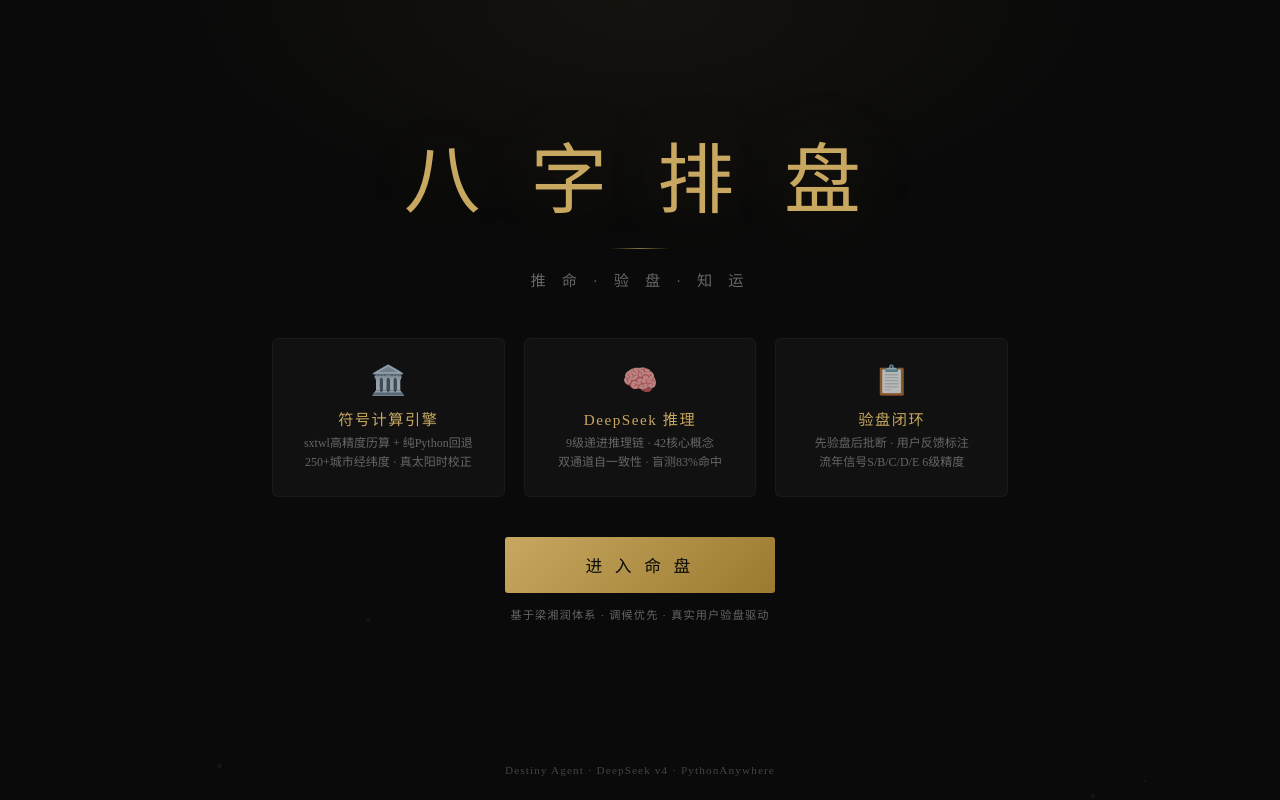
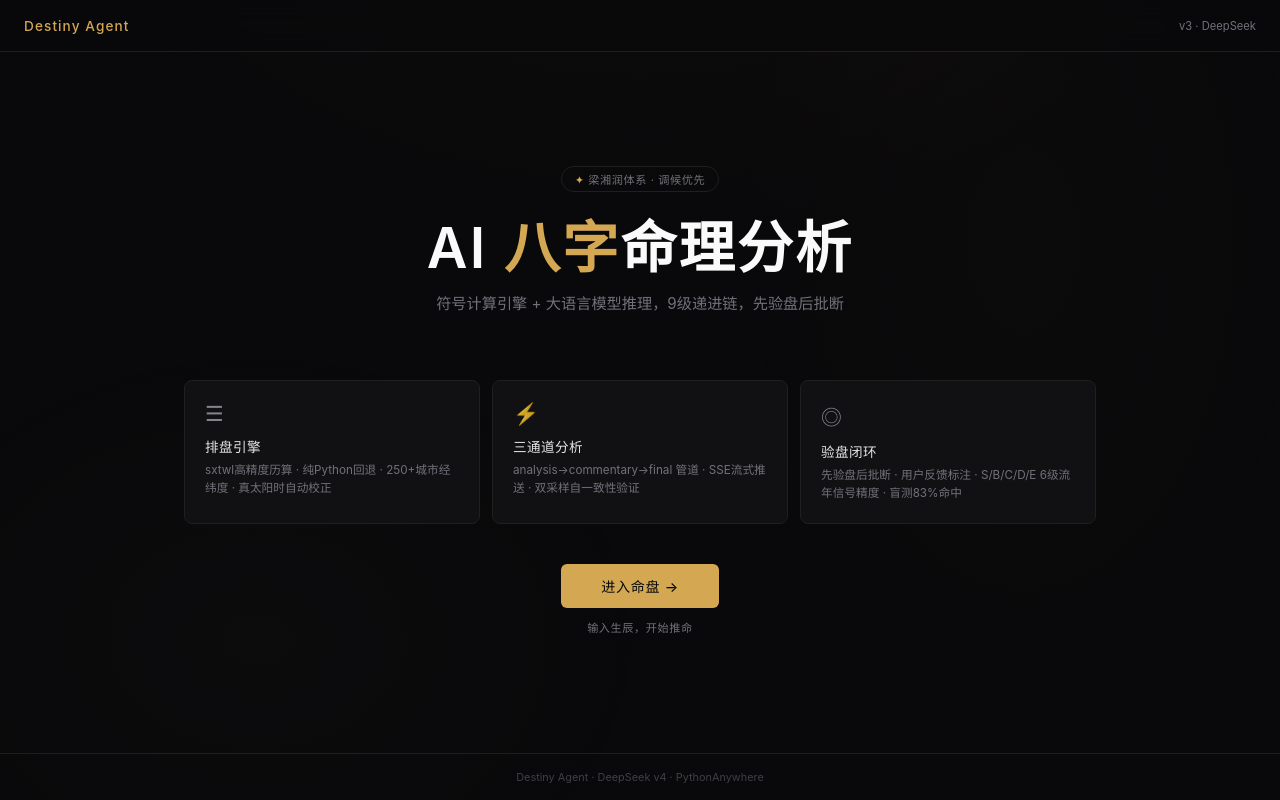
Before and after one commit to TheWher/bazi-paipan, a Flask app: page / in a window 1280 px wide. Run offline with Flask 3, Linux system fonts and the light colour scheme.

Commit message:
feat: landing page 21st.dev风格——暗色极简+卡片网格+鼠标跟随光效

```diff
--- a/templates/landing.html
+++ b/templates/landing.html
@@ -5,113 +5,157 @@
 <meta name="viewport" content="width=device-width, initial-scale=1.0">
 <title>八字排盘 · AI命理分析</title>
 <style>
-:root{--gold:#c8a860;--gold-dim:#8a7040;--bg:#0a0a0a;--card:#111;--text:#c8bfb0;--muted:#666}
+:root{
+  --bg:#09090b;--surface:#111113;--border:#1f1f22;--border-hover:#2a2a30;
+  --text:#a1a1aa;--text-dim:#71717a;--gold:#d4a853;--gold-dim:#8b7355;
+  --radius:8px;
+}
 *{margin:0;padding:0;box-sizing:border-box}
 body{
-  min-height:100vh;background:var(--bg);color:var(--text);
-  font-family:"PingFang SC","Microsoft YaHei","Noto Serif SC",serif;
-  display:flex;flex-direction:column;align-items:center;
+  background:var(--bg);color:var(--text);
+  font-family:"PingFang SC","Microsoft YaHei",-apple-system,sans-serif;
+  min-height:100vh;display:flex;flex-direction:column;
+  -webkit-font-smoothing:antialiased;
 }
-/* 背景粒子 */
-.bg-particles{position:fixed;inset:0;pointer-events:none;z-index:0}
-.particle{position:absolute;border-radius:50%;background:var(--gold);animation:float 6s infinite ease-in-out;opacity:0}
-@keyframes float{0%,100%{transform:translateY(0) scale(1);opacity:0}20%{opacity:.08}80%{opacity:.02}100%{transform:translateY(-120vh) scale(.3);opacity:0}}
-/* 顶部光晕 */
-.aura{position:fixed;top:-30vh;left:50%;transform:translateX(-50%);width:80vw;height:60vh;
-  background:radial-gradient(ellipse,rgba(200,168,96,.06) 0%,transparent 70%);pointer-events:none;z-index:0}
+
+/* 背景光斑 */
+body::before{
+  content:'';position:fixed;inset:0;pointer-events:none;z-index:0;
+  background:
+    radial-gradient(ellipse 600px 400px at 50% -20%,rgba(212,168,83,.04),transparent),
+    radial-gradient(ellipse 400px 300px at 20% 80%,rgba(139,115,85,.03),transparent),
+    radial-gradient(ellipse 300px 500px at 80% 30%,rgba(212,168,83,.02),transparent);
+}
+
+/* 导航 */
+nav{
+  position:fixed;top:0;left:0;right:0;z-index:100;
+  display:flex;align-items:center;justify-content:space-between;
+  padding:0 1.5rem;height:52px;
+  border-bottom:1px solid var(--border);
+  background:rgba(9,9,11,.8);backdrop-filter:blur(12px);
+}
+nav .logo{font-size:.85rem;font-weight:500;color:var(--gold);letter-spacing:.08em;text-decoration:none}
+nav .version{font-size:.7rem;color:var(--text-dim)}
+nav .gh-link{font-size:.75rem;color:var(--text-dim);text-decoration:none;transition:color .2s}
+nav .gh-link:hover{color:var(--text)}
 
 /* 主内容 */
-main{flex:1;display:flex;flex-direction:column;align-items:center;justify-content:center;z-index:1;padding:2rem;width:100%;max-width:800px}
+main{
+  flex:1;display:flex;flex-direction:column;align-items:center;justify-content:center;
+  padding:6rem 1.5rem 3rem;z-index:1;max-width:960px;margin:0 auto;width:100%;
+}
 
-/* Logo区 */
-.logo-area{text-align:center;margin-bottom:3rem}
-.logo-area h1{font-size:clamp(2.5rem,6vw,5rem);font-weight:300;letter-spacing:.2em;color:var(--gold);text-shadow:0 0 80px rgba(200,168,96,.15)}
-.logo-area .tagline{font-size:.95rem;color:var(--muted);letter-spacing:.4em;margin-top:.8rem}
-.logo-area .divider{width:60px;height:1px;background:linear-gradient(90deg,transparent,var(--gold-dim),transparent);margin:1.2rem auto}
+/* Hero */
+.hero{text-align:center;margin-bottom:4rem}
+.hero .badge{
+  display:inline-block;padding:.25rem .8rem;font-size:.7rem;
+  border:1px solid var(--border);border-radius:99px;color:var(--text-dim);
+  letter-spacing:.05em;margin-bottom:1.5rem;
+}
+.hero .badge span{color:var(--gold)}
+.hero h1{
+  font-size:clamp(2.2rem,5vw,3.5rem);font-weight:600;letter-spacing:.04em;
+  color:#fafafa;line-height:1.15;margin-bottom:.75rem;
+}
+.hero h1 em{font-style:normal;color:var(--gold)}
+.hero .sub{
+  font-size:.95rem;color:var(--text-dim);line-height:1.6;max-width:480px;margin:0 auto;
+}
 
-/* 特性卡片 */
-.cards{display:grid;grid-template-columns:repeat(3,1fr);gap:1.2rem;width:100%;margin-bottom:2.5rem}
+/* 卡片网格 */
+.grid{
+  display:grid;grid-template-columns:repeat(3,1fr);gap:.75rem;width:100%;margin-bottom:2.5rem;
+}
 .card{
-  background:var(--card);border:1px solid rgba(255,255,255,.04);border-radius:6px;
-  padding:1.5rem 1.2rem;text-align:center;transition:border-color .3s,transform .3s;cursor:default;
+  background:var(--surface);border:1px solid var(--border);border-radius:var(--radius);
+  padding:1.25rem;transition:border-color .25s,background .25s;cursor:default;
+  text-decoration:none;display:block;color:inherit;
   position:relative;overflow:hidden;
 }
-.card::before{content:'';position:absolute;inset:0;background:radial-gradient(circle at 50% 0%,rgba(200,168,96,.04),transparent 70%);opacity:0;transition:opacity .3s}
-.card:hover{border-color:rgba(200,168,96,.2);transform:translateY(-2px)}
+.card::before{
+  content:'';position:absolute;inset:0;opacity:0;transition:opacity .25s;
+  background:radial-gradient(300px circle at var(--mx,50%) var(--my,50%),rgba(212,168,83,.04),transparent);
+}
+.card:hover{border-color:var(--border-hover);background:#141416}
 .card:hover::before{opacity:1}
-.card .icon{font-size:1.8rem;margin-bottom:.6rem;opacity:.7}
-.card h3{font-size:.95rem;color:var(--gold);font-weight:400;letter-spacing:.1em;margin-bottom:.3rem}
-.card p{font-size:.75rem;color:var(--muted);line-height:1.6}
+.card .icon{font-size:1.3rem;margin-bottom:.6rem;opacity:.8}
+.card h3{font-size:.85rem;font-weight:500;color:#e4e4e7;margin-bottom:.3rem;letter-spacing:.03em}
+.card p{font-size:.73rem;color:var(--text-dim);line-height:1.6}
 
-/* 按钮 */
+/* 按钮区 */
+.cta{text-align:center}
 .btn{
-  display:inline-block;padding:1rem 5rem;font-size:1.05rem;letter-spacing:.25em;
-  color:var(--bg);background:linear-gradient(135deg,#c8a860,#9a7a30);
-  border:none;border-radius:3px;cursor:pointer;text-decoration:none;font-weight:500;
-  transition:all .3s;position:relative;overflow:hidden;
+  display:inline-flex;align-items:center;gap:.5rem;
+  padding:.75rem 2.5rem;font-size:.88rem;font-weight:500;letter-spacing:.05em;
+  color:#09090b;background:var(--gold);border-radius:6px;text-decoration:none;
+  transition:all .2s;position:relative;
 }
-.btn::after{content:'';position:absolute;inset:0;background:linear-gradient(135deg,rgba(255,255,255,.1),transparent);opacity:0;transition:opacity .3s}
-.btn:hover{transform:translateY(-2px);box-shadow:0 12px 40px rgba(200,168,96,.25)}
-.btn:hover::after{opacity:1}
-.btn-sub{font-size:.7rem;color:var(--muted);margin-top:.8rem;letter-spacing:.1em}
+.btn:hover{background:#e0b860;transform:translateY(-1px);box-shadow:0 8px 25px rgba(212,168,83,.2)}
+.btn-sub{font-size:.7rem;color:var(--text-dim);margin-top:.7rem;letter-spacing:.05em}
 
-footer{padding:1.5rem;text-align:center;font-size:.7rem;color:#444;letter-spacing:.1em;z-index:1}
+footer{
+  padding:1rem;text-align:center;font-size:.68rem;color:#3f3f46;
+  border-top:1px solid var(--border);z-index:1;
+}
 
+/* 响应式 */
 @media(max-width:640px){
-  .cards{grid-template-columns:1fr;gap:.8rem}
-  .card{padding:1rem}
-  .btn{padding:.9rem 3rem}
+  .grid{grid-template-columns:1fr;gap:.6rem}
+  .hero{margin-bottom:2.5rem}
+  .hero h1{font-size:1.8rem}
 }
 </style>
 </head>
 <body>
 
-<!-- 浮动粒子 -->
-<div class="bg-particles" id="particles"></div>
-<div class="aura"></div>
+<nav>
+  <a href="/" class="logo">Destiny Agent</a>
+  <span class="version">v3 · DeepSeek</span>
+</nav>
 
 <main>
-  <div class="logo-area">
-    <h1>八 字 排 盘</h1>
-    <div class="divider"></div>
-    <p class="tagline">推 命 · 验 盘 · 知 运</p>
+  <section class="hero">
+    <div class="badge"><span>✦</span> 梁湘润体系 · 调候优先</div>
+    <h1>AI <em>八字</em>命理分析</h1>
+    <p class="sub">符号计算引擎 + 大语言模型推理，9级递进链，先验盘后批断</p>
+  </section>
+
+  <div class="grid">
+    <a href="/app" class="card" id="card1">
+      <div class="icon">☰</div>
+      <h3>排盘引擎</h3>
+      <p>sxtwl高精度历算 · 纯Python回退 · 250+城市经纬度 · 真太阳时自动校正</p>
+    </a>
+    <a href="/app" class="card" id="card2">
+      <div class="icon">⚡</div>
+      <h3>三通道分析</h3>
+      <p>analysis→commentary→final 管道 · SSE流式推送 · 双采样自一致性验证</p>
+    </a>
+    <a href="/app" class="card" id="card3">
+      <div class="icon">◎</div>
+      <h3>验盘闭环</h3>
+      <p>先验盘后批断 · 用户反馈标注 · S/B/C/D/E 6级流年信号精度 · 盲测83%命中</p>
+    </a>
   </div>
 
-  <div class="cards">
-    <div class="card">
-      <div class="icon">🏛️</div>
-      <h3>符号计算引擎</h3>
-      <p>sxtwl高精度历算 + 纯Python回退<br>250+城市经纬度 · 真太阳时校正</p>
-    </div>
-    <div class="card">
-      <div class="icon">🧠</div>
-      <h3>DeepSeek 推理</h3>
-      <p>9级递进推理链 · 42核心概念<br>双通道自一致性 · 盲测83%命中</p>
-    </div>
-    <div class="card">
-      <div class="icon">📋</div>
-      <h3>验盘闭环</h3>
-      <p>先验盘后批断 · 用户反馈标注<br>流年信号S/B/C/D/E 6级精度</p>
-    </div>
+  <div class="cta">
+    <a href="/app" class="btn">进入命盘 →</a>
+    <p class="btn-sub">输入生辰，开始推命</p>
   </div>
-
-  <a href="/app" class="btn">进 入 命 盘</a>
-  <p class="btn-sub">基于梁湘润体系 · 调候优先 · 真实用户验盘驱动</p>
 </main>
 
 <footer>Destiny Agent · DeepSeek v4 · PythonAnywhere</footer>
 
 <script>
-(function(){
-  const c=document.getElementById('particles');
-  for(let i=0;i<18;i++){
-    const p=document.createElement('div');
-    p.className='particle';
-    const s=Math.random()*4+2;
-    p.style.cssText=`left:${Math.random()*100}%;top:${100+Math.random()*40}%;width:${s}px;height:${s}px;animation-delay:${Math.random()*6}s;animation-duration:${6+Math.random()*10}s`;
-    c.appendChild(p);
-  }
-})();
+// 卡片鼠标跟随光效
+document.querySelectorAll('.card').forEach(card=>{
+  card.addEventListener('mousemove',e=>{
+    const r=card.getBoundingClientRect();
+    card.style.setProperty('--mx',(e.clientX-r.left)+'px');
+    card.style.setProperty('--my',(e.clientY-r.top)+'px');
+  });
+});
 </script>
 </body>
 </html>
```
